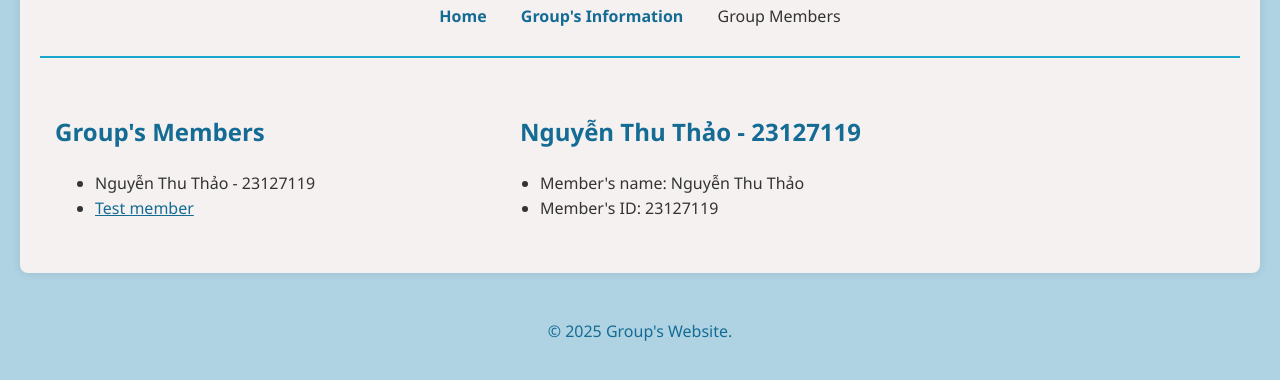
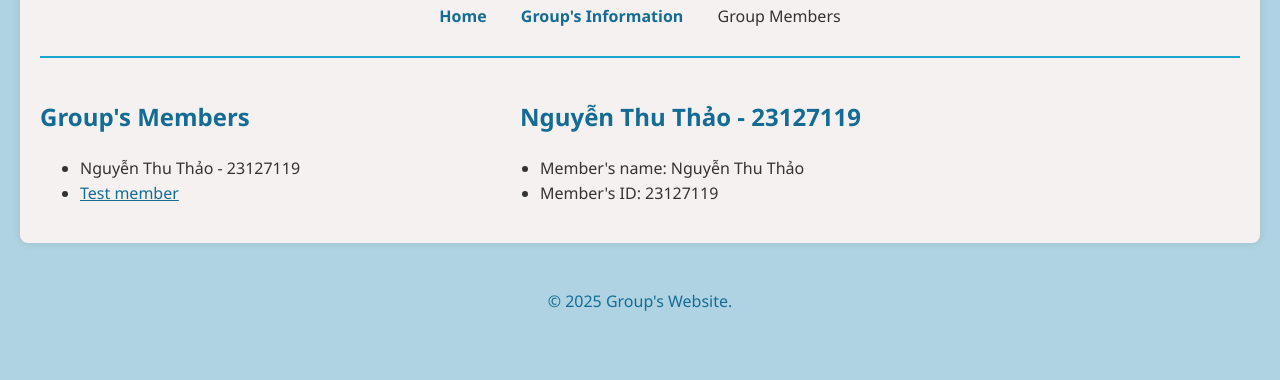
Before and after one commit to ThuCoo/CSC13008_G01, a plain HTML site: page 23127119.html in a window 1280 px wide. Shown: the part 130-510 px from the top of the page. Drawn offline with Linux system fonts and the light colour scheme.

Commit message:
edit styles

```diff
--- a/styles.css
+++ b/styles.css
@@ -89,9 +89,7 @@ footer {
 .sidebar {
     width: 30%;
     float: left;
-    border-radius: 5px;
-    min-height: 1px;
-    padding: 15px;
+    padding: 0px;
     box-sizing: border-box;
     background: #F6F1F1;
 }
@@ -103,8 +101,7 @@ footer {
 .article {
     width: 65%;
     float: right;
-    min-height: 1px;
-    padding: 15px 0 15px 5%;
+    padding-left: 5%;
     box-sizing: border-box;
     background: #F6F1F1;
 }
```
